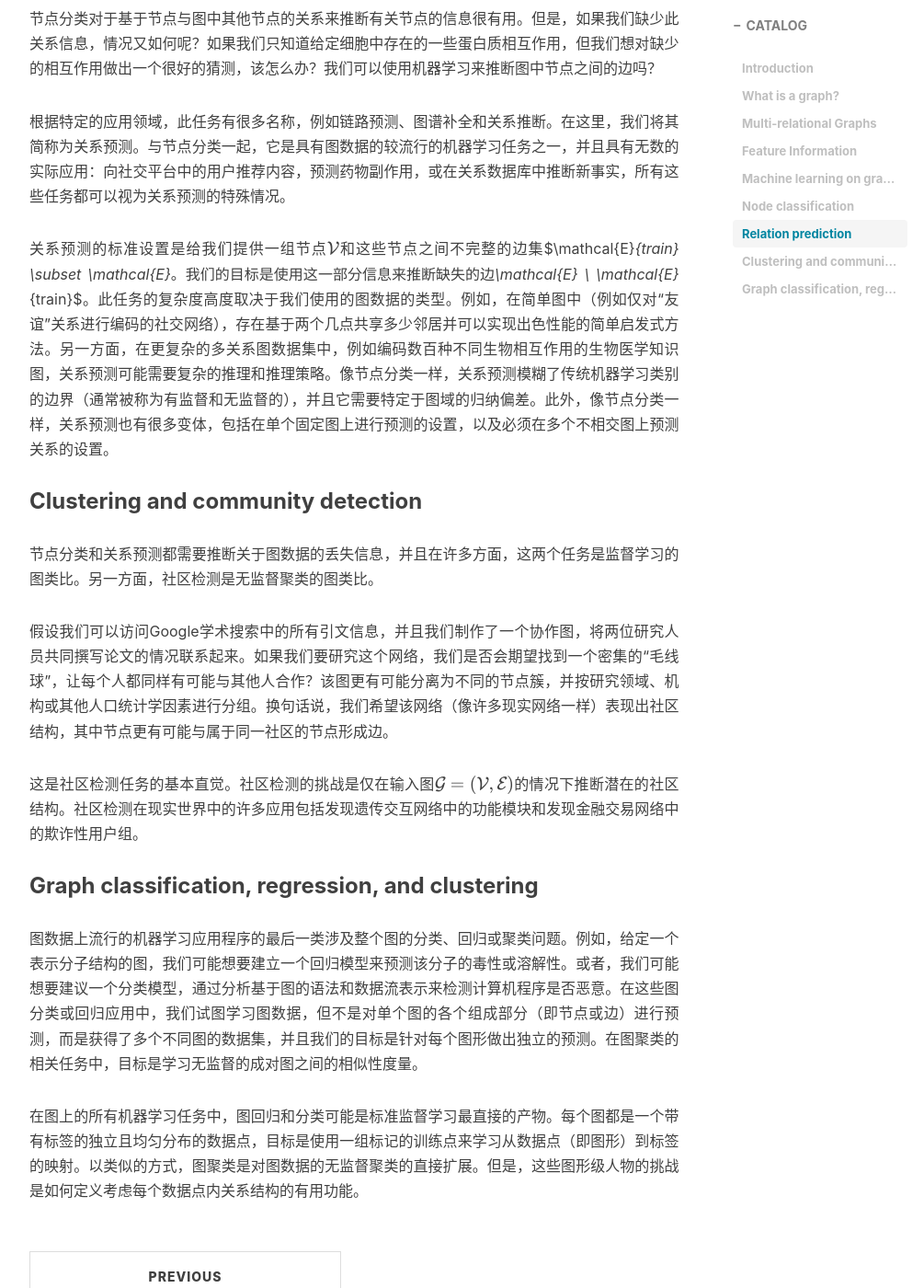
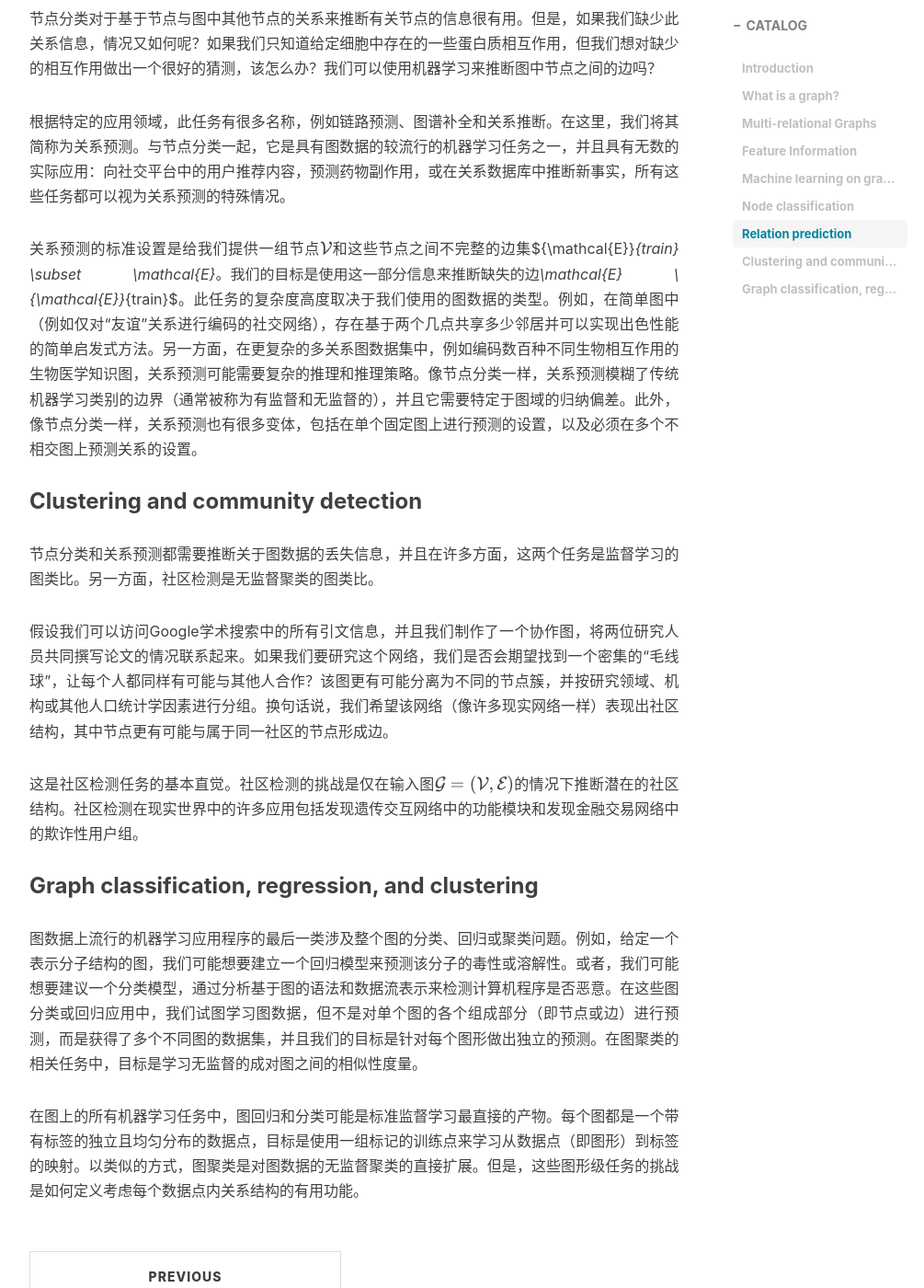
Before and after one commit to Aiah/aiah.github.io, a Jekyll site: the page built from _posts/2020-09-01-Graph-Representation-Learning-2Introduction.md, in a window 1280 px wide and 1400 px high, scrolled down 4484 px. Shown: the whole window at 92% size, without its empty margins (233-1238 px from the left). Built offline with Jekyll 4.4.1, drawn with Linux system fonts in a browser that asks for light colours; nearby versions of some CDN libraries; formulas are drawn with MathJax 3; comment, search, counter and statistics services are not loaded.

Commit message:
modify formulation

```diff
--- a/_posts/2020-09-01-Graph-Representation-Learning-2Introduction.md
+++ b/_posts/2020-09-01-Graph-Representation-Learning-2Introduction.md
@@ -74,7 +74,7 @@
 
 根据特定的应用领域，此任务有很多名称，例如链路预测、图谱补全和关系推断。在这里，我们将其简称为关系预测。与节点分类一起，它是具有图数据的较流行的机器学习任务之一，并且具有无数的实际应用：向社交平台中的用户推荐内容，预测药物副作用，或在关系数据库中推断新事实，所有这些任务都可以视为关系预测的特殊情况。
 
-关系预测的标准设置是给我们提供一组节点$\mathcal{V}$和这些节点之间不完整的边集$\mathcal{E}_{train} \subset \mathcal{E}$。 我们的目标是使用这一部分信息来推断缺失的边$\mathcal{E} \\ \mathcal{E}_{train}$。此任务的复杂度高度取决于我们使用的图数据的类型。例如，在简单图中（例如仅对“友谊”关系进行编码的社交网络），存在基于两个几点共享多少邻居并可以实现出色性能的简单启发式方法。另一方面，在更复杂的多关系图数据集中，例如编码数百种不同生物相互作用的生物医学知识图，关系预测可能需要复杂的推理和推理策略。像节点分类一样，关系预测模糊了传统机器学习类别的边界（通常被称为有监督和无监督的），并且它需要特定于图域的归纳偏差。此外，像节点分类一样，关系预测也有很多变体，包括在单个固定图上进行预测的设置，以及必须在多个不相交图上预测关系的设置。
+关系预测的标准设置是给我们提供一组节点$\mathcal{V}$和这些节点之间不完整的边集${\mathcal{E}}_{train} \subset \mathcal{E}$。 我们的目标是使用这一部分信息来推断缺失的边$\mathcal{E} \\ {\mathcal{E}}_{train}$。此任务的复杂度高度取决于我们使用的图数据的类型。例如，在简单图中（例如仅对“友谊”关系进行编码的社交网络），存在基于两个几点共享多少邻居并可以实现出色性能的简单启发式方法。另一方面，在更复杂的多关系图数据集中，例如编码数百种不同生物相互作用的生物医学知识图，关系预测可能需要复杂的推理和推理策略。像节点分类一样，关系预测模糊了传统机器学习类别的边界（通常被称为有监督和无监督的），并且它需要特定于图域的归纳偏差。此外，像节点分类一样，关系预测也有很多变体，包括在单个固定图上进行预测的设置，以及必须在多个不相交图上预测关系的设置。
 
 ### Clustering and community detection
 
@@ -88,4 +88,4 @@
 
 图数据上流行的机器学习应用程序的最后一类涉及整个图的分类、回归或聚类问题。例如，给定一个表示分子结构的图，我们可能想要建立一个回归模型来预测该分子的毒性或溶解性。或者，我们可能想要建议一个分类模型，通过分析基于图的语法和数据流表示来检测计算机程序是否恶意。在这些图分类或回归应用中，我们试图学习图数据，但不是对单个图的各个组成部分（即节点或边）进行预测，而是获得了多个不同图的数据集，并且我们的目标是针对每个图形做出独立的预测。在图聚类的相关任务中，目标是学习无监督的成对图之间的相似性度量。
 
-在图上的所有机器学习任务中，图回归和分类可能是标准监督学习最直接的产物。每个图都是一个带有标签的独立且均匀分布的数据点，目标是使用一组标记的训练点来学习从数据点（即图形）到标签的映射。以类似的方式，图聚类是对图数据的无监督聚类的直接扩展。但是，这些图形级人物的挑战是如何定义考虑每个数据点内关系结构的有用功能。
+在图上的所有机器学习任务中，图回归和分类可能是标准监督学习最直接的产物。每个图都是一个带有标签的独立且均匀分布的数据点，目标是使用一组标记的训练点来学习从数据点（即图形）到标签的映射。以类似的方式，图聚类是对图数据的无监督聚类的直接扩展。但是，这些图形级任务的挑战是如何定义考虑每个数据点内关系结构的有用功能。
```
